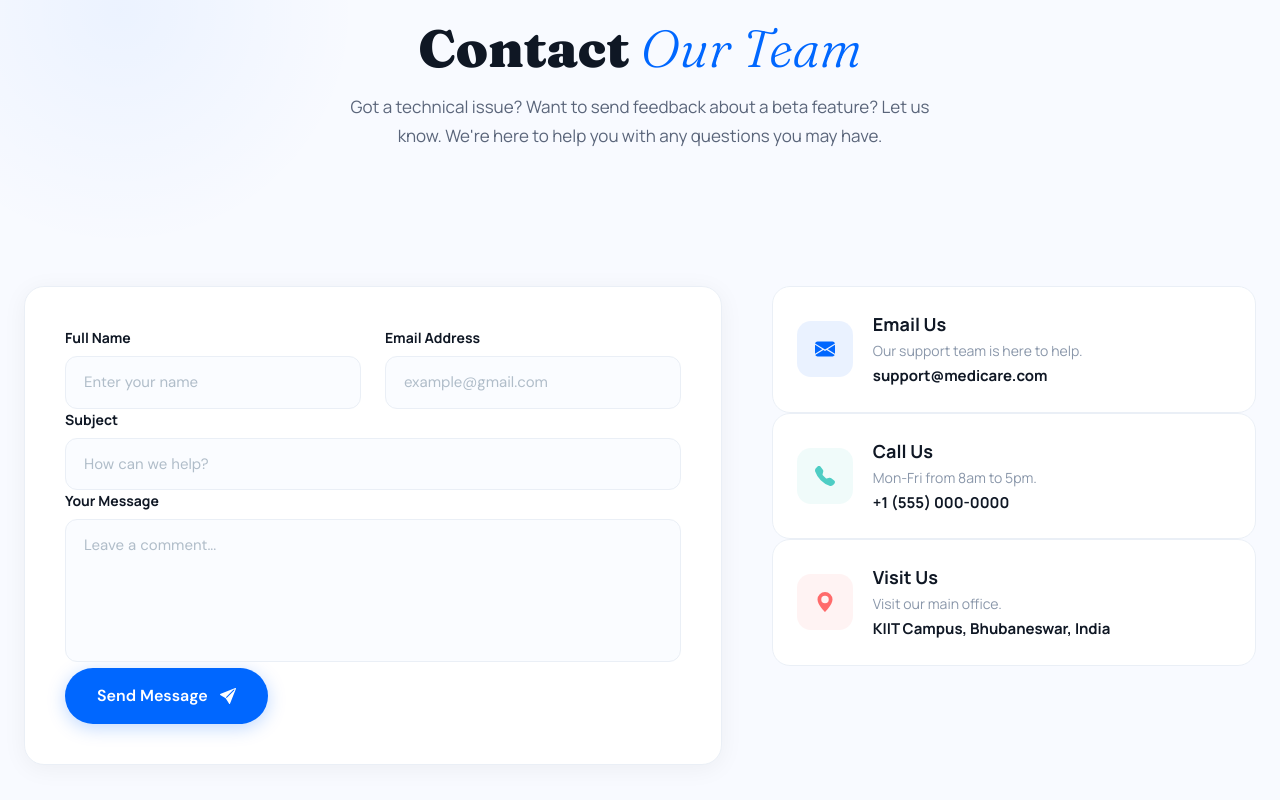
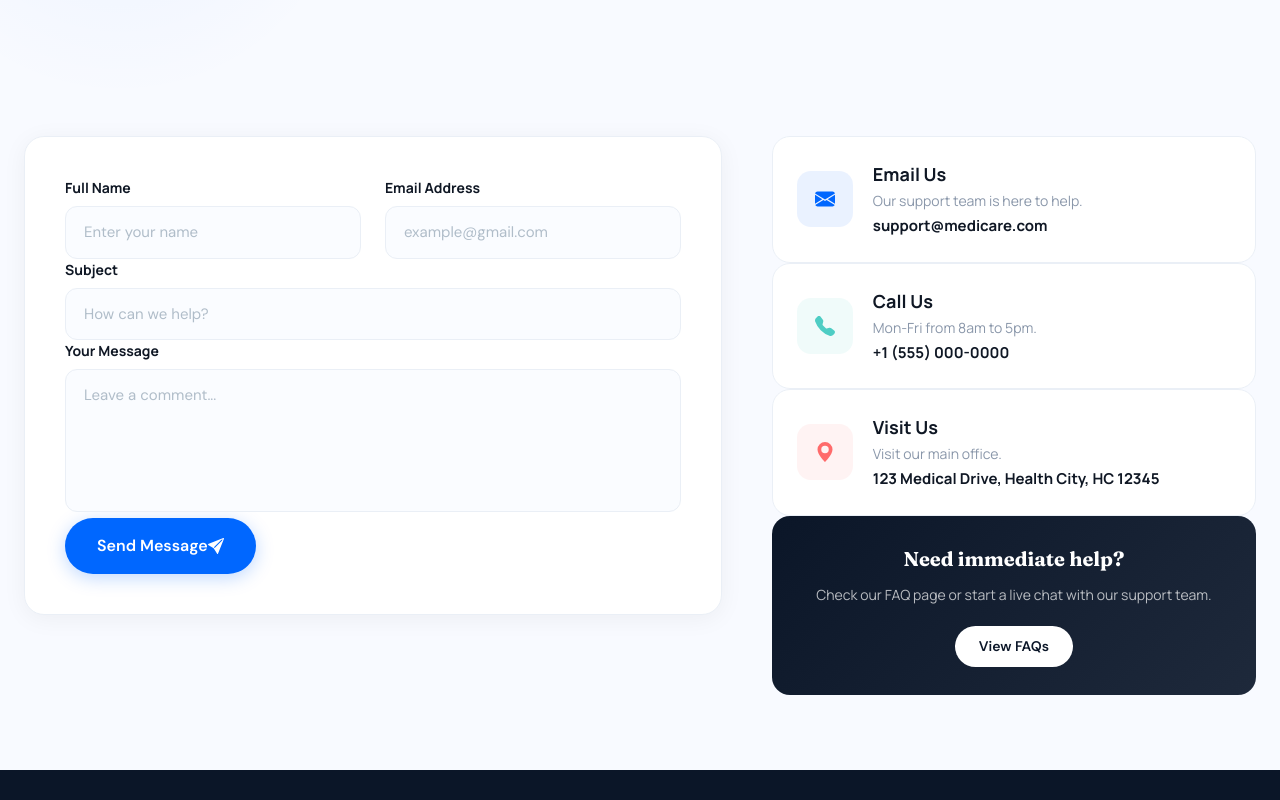
Before and after one commit to Arunabh-Sen/medicare-application-minor-project, a React (Vite) app in the folder frontend/: page /contact in a window 1280 px wide. Shown: the part 340-1140 px from the top of the page. Built offline with nearby package versions, Linux system fonts and the light colour scheme.

Commit message:
fixed some things in contact page

```diff
--- a/frontend/src/App.jsx
+++ b/frontend/src/App.jsx
@@ -2,13 +2,10 @@ import React from 'react'
 import './app.css';
 import Layout from "./layout/Layout"
 import ScrollToTop from './components/ScrollToTop/ScrollToTop';
-import { ToastContainer } from 'react-toastify';
-import 'react-toastify/dist/ReactToastify.css';
 
 const App = () => {
   return (
     <>
-      <ToastContainer theme="colored" autoClose={3000} closeOnClick pauseOnHover />
       <ScrollToTop />
       <Layout />
     </>
--- a/frontend/src/index.css
+++ b/frontend/src/index.css
@@ -1934,7 +1934,6 @@ section {
   display: flex;
   align-items: center;
   justify-content: center;
-  gap: 12px; /* Fixed gap between text and icon */
   transition: all 0.25s ease;
   box-shadow: 0 4px 18px rgba(0, 103, 255, 0.25);
 }
@@ -1991,3 +1990,43 @@ section {
   font-weight: 700;
   color: #0f1724;
 }
+
+.help__nudge {
+  background: linear-gradient(135deg, #0b1628 0%, #1e293b 100%);
+  border-radius: 18px;
+  padding: 28px;
+  color: #fff;
+  text-align: center;
+}
+
+.help__nudge h3 {
+  font-family: "Fraunces", serif;
+  font-size: 20px;
+  font-weight: 700;
+  margin-bottom: 10px;
+}
+
+.help__nudge p {
+  font-size: 14px;
+  color: rgba(255, 255, 255, 0.7);
+  line-height: 1.6;
+  margin-bottom: 20px;
+}
+
+.nudge__btn {
+  background: #fff;
+  color: #0b1628;
+  border: none;
+  border-radius: 50px;
+  padding: 10px 24px;
+  font-family: "DM Sans", sans-serif;
+  font-size: 14px;
+  font-weight: 700;
+  cursor: pointer;
+  transition: all 0.2s ease;
+}
+
+.nudge__btn:hover {
+  opacity: 0.9;
+  transform: translateY(-1px);
+}
--- a/frontend/src/pages/Contact.jsx
+++ b/frontend/src/pages/Contact.jsx
@@ -1,6 +1,5 @@
 import React, { useEffect } from 'react'
 import { BsEnvelopeFill, BsTelephoneFill, BsGeoAltFill, BsSendFill } from 'react-icons/bs'
-import { toast } from 'react-toastify'
 
 /* ── scroll reveal hook ── */
 function useReveal(selector = '[data-reveal]') {
@@ -28,8 +27,7 @@ const Contact = () => {
   const handleSubmit = (e) => {
     e.preventDefault()
     // Handle form submission logic here
-    toast.success('Message sent successfully! We will get back to you soon.')
-    e.target.reset()
+    console.log('Form submitted')
   }
 
   return (
@@ -54,7 +52,7 @@ const Contact = () => {
       </section>
 
       {/* ── MAIN CONTENT (Form + Info) ── */}
-      <section className="contact__main__section pt-0 pb-[100px]">
+      <section className="contact__main__section pt-0">
         <div className="container">
           <div className="grid grid-cols-1 lg:grid-cols-12 gap-[50px] items-start">
 
@@ -112,7 +110,7 @@ const Contact = () => {
 
                 <button type="submit" className="contact__btn">
                   <span>Send Message</span>
-                  <BsSendFill className="find__btn__icon ml-2" />
+                  <BsSendFill className="ml-2" />
                 </button>
               </form>
             </div>
@@ -140,7 +138,7 @@ const Contact = () => {
                   icon: <BsGeoAltFill />,
                   title: 'Visit Us',
                   desc: 'Visit our main office.',
-                  detail: 'KIIT Campus, Bhubaneswar, India',
+                  detail: '123 Medical Drive, Health City, HC 12345',
                   delay: '420ms',
                   color: '#FF6B6B'
                 }
@@ -161,6 +159,17 @@ const Contact = () => {
                   </div>
                 </div>
               ))}
+
+              {/* FAQ/Help nudge */}
+              <div
+                className="help__nudge"
+                data-reveal
+                style={{ '--delay': '520ms' }}
+              >
+                <h3>Need immediate help?</h3>
+                <p>Check our FAQ page or start a live chat with our support team.</p>
+                <button className="nudge__btn">View FAQs</button>
+              </div>
             </div>
 
           </div>
```
